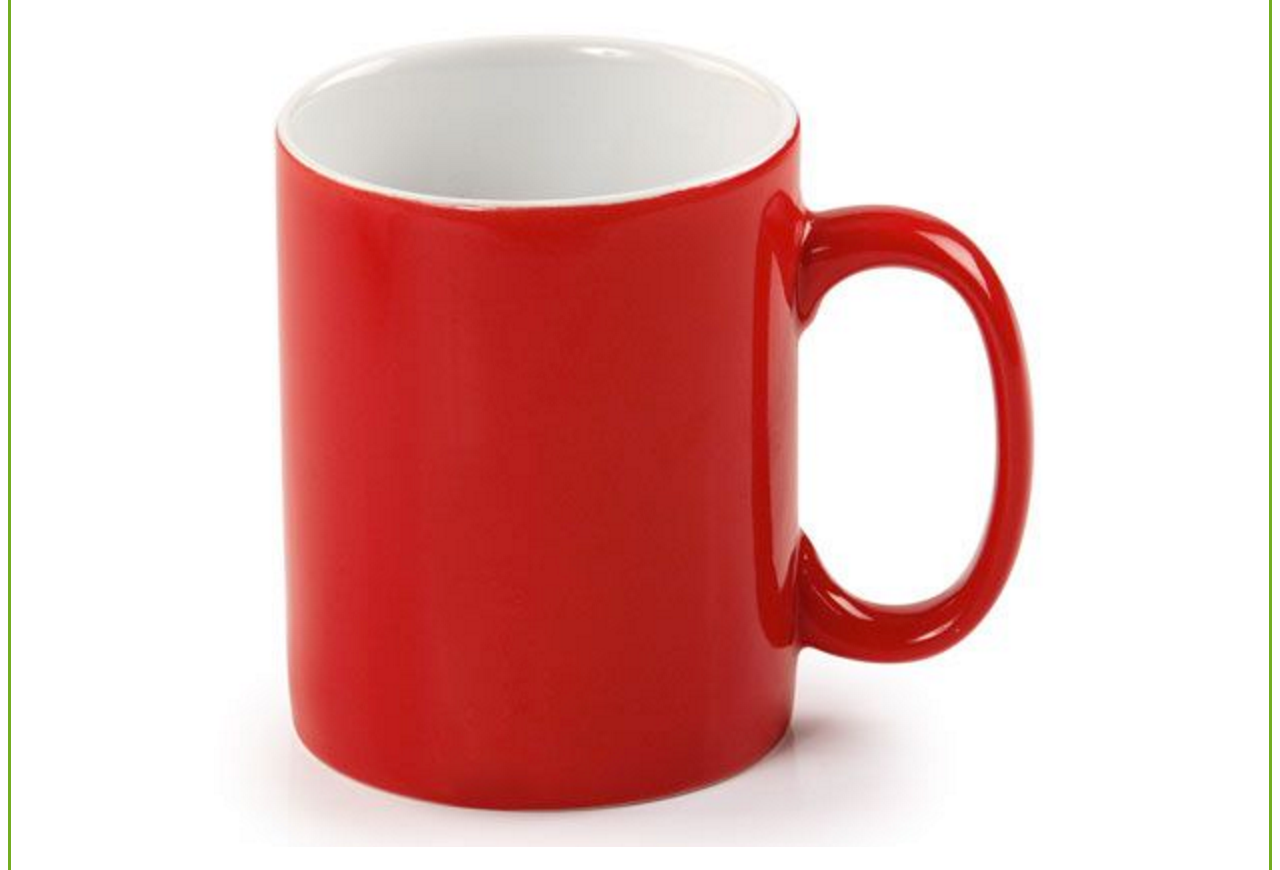
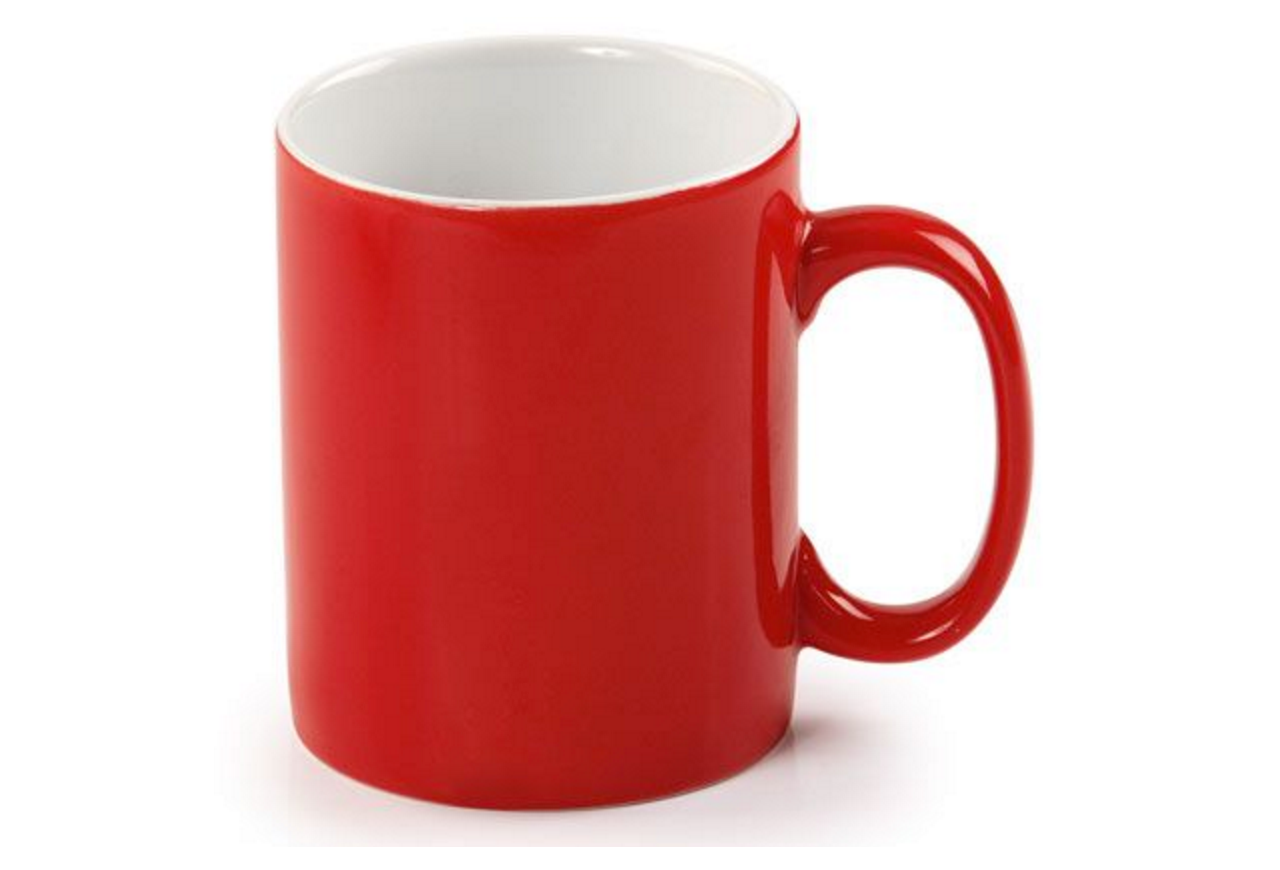
Before and after one commit to iainscott-rgu/CSS, a plain HTML site: page index.html in a window 1280 px wide. Shown: the part 571-1441 px from the top of the page. Drawn offline with Linux system fonts and the light colour scheme.

Commit message:
commit 202

```diff
--- a/assets/css/style.css
+++ b/assets/css/style.css
@@ -72,7 +72,7 @@ A:HOVER{
 
 div {
 
-    border: 3px solid #73AD21;
+    border: 3px solid #ffffff;
 }
 
 body {
```
